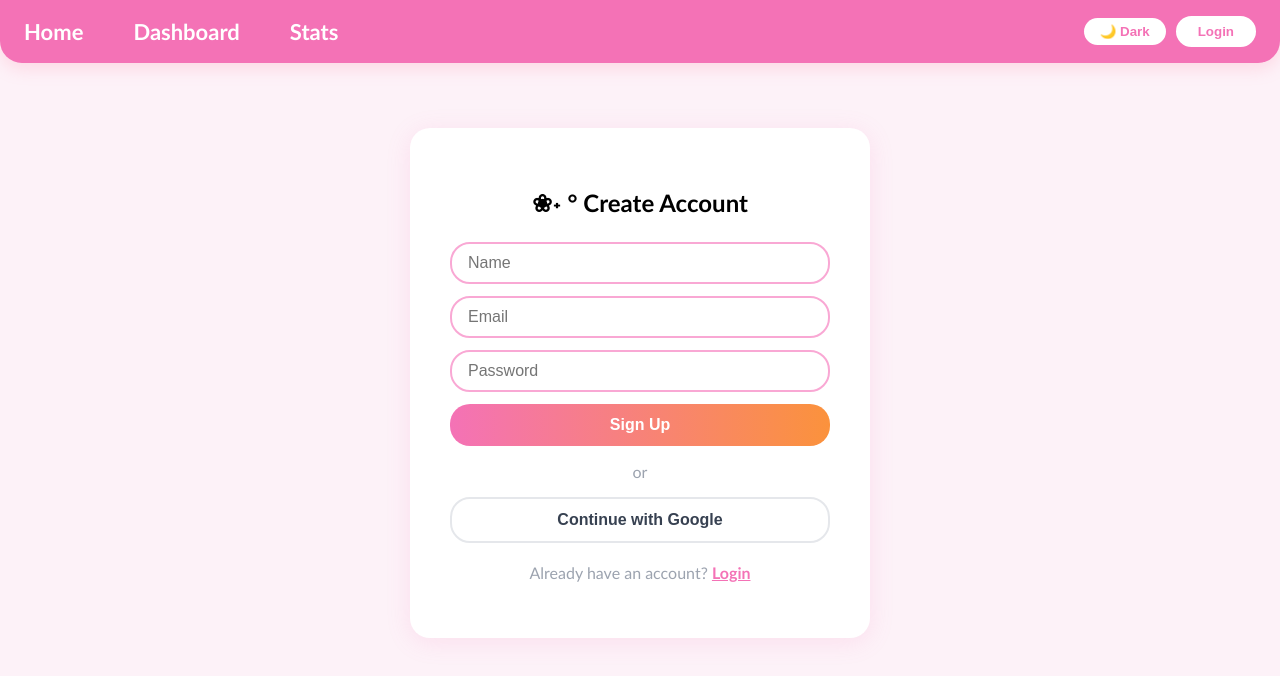
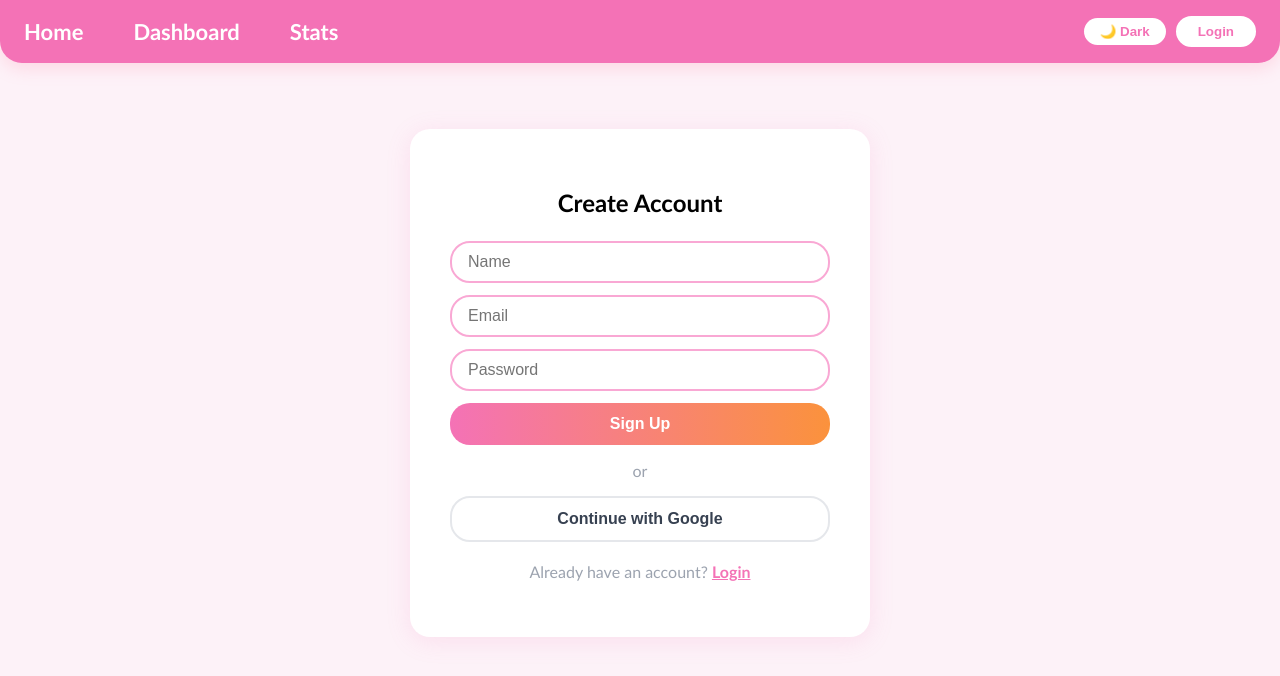
Before and after one commit to andu-rgb/StudyFlow, a React (Vite) app in the folder client/: page /signup in a window 1280 px wide. Shown: the top 676 px of the page. Built offline with nearby package versions, Linux system fonts and the light colour scheme; no server answers.

Commit message:
Improved signup form alignment

```diff
--- a/client/src/pages/Signup.tsx
+++ b/client/src/pages/Signup.tsx
@@ -80,7 +80,7 @@ function Signup() {
         }}
       >
         <h2 style={{ textAlign: "center", marginBottom: "24px" }}>
-          ❀˖ ° Create Account
+          Create Account
         </h2>
 
         {error && (
```
